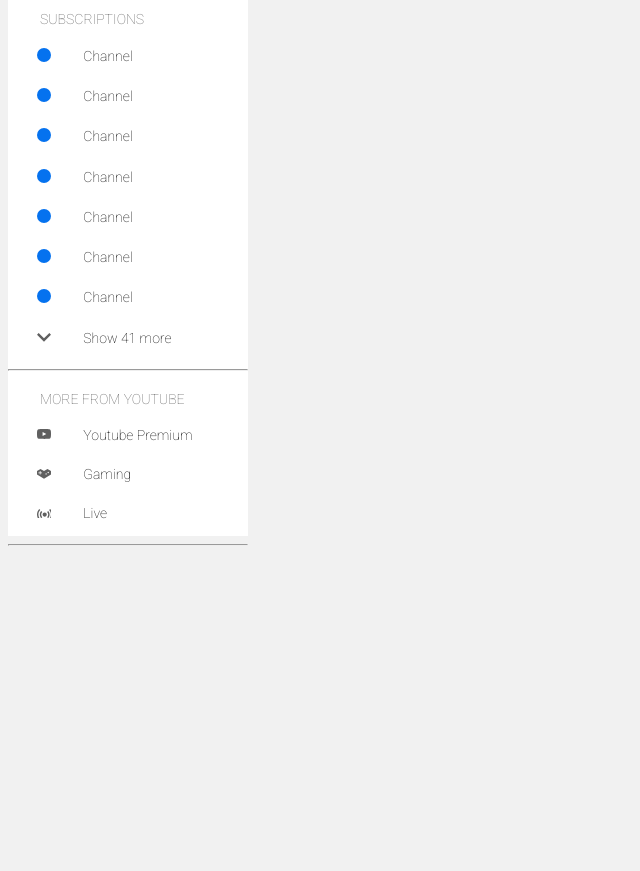
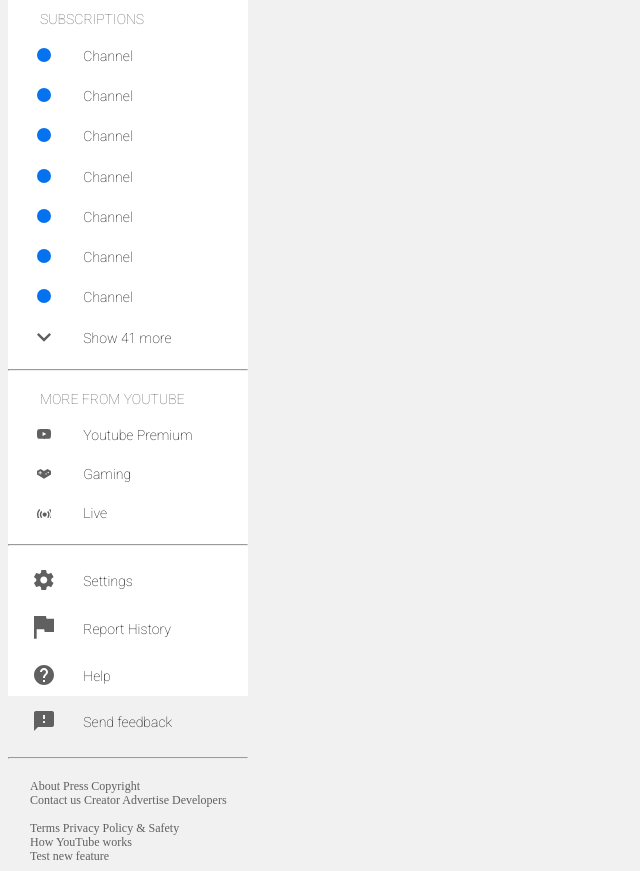
Before and after one commit to KristiansB/youtube, a plain HTML site: page index.html in a window 1280 px wide. Shown: the part 527-1398 px from the top of the page, without its empty margins (0-640 px from the left). Before the commit the page ends 1073 px from the top, so only its background shows below. Drawn offline with Linux system fonts and the light colour scheme.

Commit message:
Add files via upload

```diff
--- a/index.html
+++ b/index.html
@@ -346,8 +346,67 @@
                 </span>
 
                 <span class="text">Live</span>
-          </a>
+              </a>
           <hr>
+              <a href="#"
+              ><span class="icon"
+              ><svg
+              viewBox="0 0 20 20"
+                xmlns="http://www.w3.org/2000/svg">
+                    <path
+                      d="M17.2044 10.98C17.2444 10.66 17.2744 10.34 17.2744 10C17.2744 9.66 17.2444 9.34 17.2044 9.02L19.3044 7.37C19.5044 7.22 19.5544 6.95 19.4344 6.73L17.4344 3.27C17.3144 3.05 17.0344 2.97 16.8344 3.05L14.3344 4.05C13.8144 3.65 13.2544 3.32 12.6344 3.07L12.2644 0.42C12.2044 0.18 11.9944 0 11.7644 0H7.76444C7.49444 0 7.28444 0.18 7.26444 0.42L6.86444 3.07C6.26444 3.32 5.69444 3.67 5.16444 4.05L2.68444 3.05C2.45444 2.95 2.18444 3.05 2.08444 3.27L0.0844372 6.73C-0.0555628 6.95 0.00443737 7.23 0.184437 7.37L2.30444 9.02C2.26444 9.34 2.23444 9.67 2.23444 10C2.23444 10.33 2.25444 10.66 2.29444 10.98L0.194437 12.63C-0.00556263 12.78 -0.0555627 13.05 0.0644373 13.27L2.06444 16.73C2.18444 16.95 2.46444 17.03 2.66444 16.95L5.16444 15.95C5.68444 16.35 6.24444 16.68 6.86444 16.93L7.23444 19.58C7.27444 19.82 7.48444 20 7.73444 20H11.7344C11.9844 20 12.1944 19.82 12.2344 19.58L12.6044 16.93C13.2044 16.68 13.7744 16.33 14.3044 15.95L16.7844 16.95C17.0144 17.05 17.2844 16.95 17.3844 16.73L19.3844 13.27C19.5144 13.05 19.4644 12.77 19.2844 12.63L17.1644 10.98H17.2044ZM9.77444 13.5C7.84444 13.5 6.27444 11.93 6.27444 10C6.27444 8.07 7.84444 6.5 9.77444 6.5C11.7044 6.5 13.2744 8.07 13.2744 10C13.2744 11.93 11.7044 13.5 9.77444 13.5Z" fill="#606060"
+                      />
+                  </svg>
+                </span>
+                <span class="text">Settings</span>
+
+              </a>
+              <a href="#"
+              ><span class="icon"
+              ><svg
+              viewBox="0 0 15 17"
+                fill="none"
+                xmlns="http://www.w3.org/2000/svg">
+                <path d="M9.4 2L9 0H0V17H2V10H7.6L8 12H15V2H9.4Z" fill="#606060"
+                />
+                  </svg>
+                </span>
+                <span class="text">Report History</span>
+
+              </a>
+              <a href="#"
+              ><span class="icon"
+              ><svg
+              viewBox="0 0 20 20"
+              fill="none"
+                xmlns="http://www.w3.org/2000/svg">
+              <path d="M10 0C4.48 0 0 4.48 0 10C0 15.52 4.48 20 10 20C15.52 20 20 15.52 20 10C20 4.48 15.52 0 10 0ZM11 17H9V15H11V17ZM13.07 9.25L12.17 10.17C11.45 10.9 11 11.5 11 13H9V12.5C9 11.4 9.45 10.4 10.17 9.67L11.41 8.41C11.78 8.05 12 7.55 12 7C12 5.9 11.1 5 10 5C8.9 5 8 5.9 8 7H6C6 4.79 7.79 3 10 3C12.21 3 14 4.79 14 7C14 7.88 13.64 8.68 13.07 9.25Z" fill="#606060"/>
+              </svg>
+
+                </span>
+                <span class="text">Help</span>
+
+              </a>
+              <a href="#"
+              ><span class="icon"
+              ><svg viewBox="0 0 20 20"
+               fill="none"
+                xmlns="http://www.w3.org/2000/svg">
+              <path
+                d="M18 0H2C0.9 0 0.00999999 0.9 0.00999999 2L0 20L4 16H18C19.1 16 20 15.1 20 14V2C20 0.9 19.1 0 18 0ZM11 12H9V10H11V12ZM11 8H9V4H11V8Z" fill="#606060"
+                />
+                  </svg>
+
+                </span>
+                <span class="text">Send feedback</span>
+
+              </a>
+              <hr>
+              <div class="text1">
+                About Press Copyright<br />
+                Contact us Creator Advertise Developers<br /><br />Terms Privacy
+                Policy & Safety<br />How YouTube works<br />Test new feature
+              </div>
     </nav>
   </body>
 </html>
--- a/style.css
+++ b/style.css
@@ -5,7 +5,7 @@ body {
 .side-menu {
   font-size: 14px;
   background: #fff;
-  height: 120vh;
+  height: 140vh;
   width: 17.1429em;
 }
 
@@ -147,6 +147,14 @@ hr {
 .home {
   width: 1.4286em;
 }
+.text1 {
+  padding: 8px;
+  margin-left: 14px;
+  font-weight: 500;
+  font-size: 12px;
+  line-height: 14px;
+  color: #606060;
+}
 
 @media only screen and (max-width: 600px) {
   .side-menu {
```
